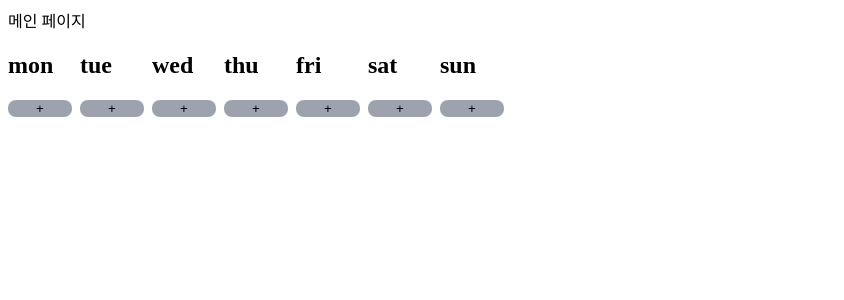
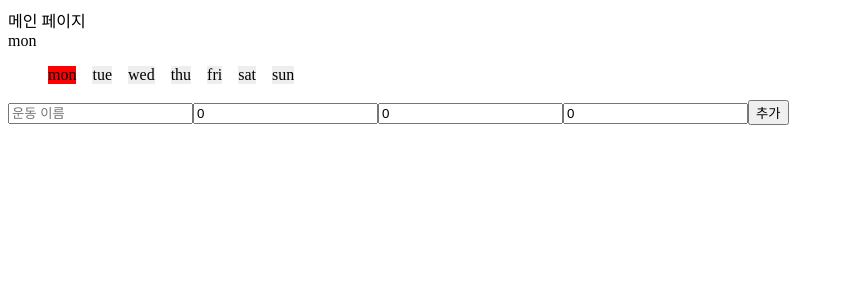
Before and after one commit to Woolegend/exetable, a Next.js app: page / in a window 1280 px wide. Shown: the top 300 px of the page, without its empty margins (0-844 px from the left). Built offline with nearby package versions, Linux system fonts and the light colour scheme.

Commit message:
feat: 데이터 URL 삽입 기능 구현

```diff
--- a/components/Column.tsx
+++ b/components/Column.tsx
@@ -1,12 +1,18 @@
-import { Day, Exercise } from "@/pages";
-import styles from "./Column.module.css";
+import { Exercise } from "@/pages";
 
-export default function Column({ day, data }: { day: Day; data: Exercise[] }) {
-  console.log(data);
+export default function Column({ exercises }: { exercises: Exercise[] }) {
   return (
-    <div className={styles[day]}>
-      <h2>{day}</h2>
-      <button className={styles.buttonAdd}>+</button>
+    <div>
+      <div>
+        {exercises.map((exercise) => (
+          <div key={exercise.id}>
+            <div>{exercise.name}</div>
+            <div>{exercise.weight}</div>
+            <div>{exercise.repeat}</div>
+            <div>{exercise.set}</div>
+          </div>
+        ))}
+      </div>
     </div>
   );
 }
--- a/pages/index.tsx
+++ b/pages/index.tsx
@@ -1,14 +1,29 @@
 import styles from "@/styles/Home.module.css";
 import Column from "@/components/Column";
-import { useEffect, useState } from "react";
+import { ChangeEvent, FormEvent, MouseEvent, useEffect, useState } from "react";
+import { useRouter } from "next/router";
 
 export type Day = "mon" | "tue" | "wed" | "thu" | "fri" | "sat" | "sun";
 
+const DAY_LIST: Day[] = ["mon", "tue", "wed", "thu", "fri", "sat", "sun"];
+
 export interface Exercise {
+  id: string;
   name: string;
   weight: number;
-  unit: "lb" | "kg";
   repeat: number;
+  set: number;
+}
+
+const DEFAULT_EXERCISE = {
+  name: "",
+  weight: 0,
+  repeat: 0,
+  set: 0,
+};
+
+function getDefaultExercise(): Exercise {
+  return { ...DEFAULT_EXERCISE, id: Date.now().toString() };
 }
 
 type Schedule = {
@@ -27,23 +42,106 @@ const DEFAULT_SCHEDULE: Schedule = {
 
 export default function Home() {
   const [schedule, setSchedule] = useState(DEFAULT_SCHEDULE);
+  const [tab, setTab] = useState<Day>("mon");
+  const router = useRouter();
+  const { a } = router.query;
+
+  const handleClickTab = (event: MouseEvent<HTMLUListElement>) => {
+    if (!(event.target instanceof HTMLElement)) return;
+    const li = event.target.closest("li");
+    if (li?.dataset.day) setTab(li.dataset.day as Day);
+  };
+
+  const handleChangeSchedule = (exercise: Exercise) => {
+    setSchedule((prev) => {
+      const copy = { ...prev, [tab]: [...prev[tab], exercise] };
+      const save = btoa(JSON.stringify(copy));
+      window.history.pushState({}, "", "?a=" + save);
+      return copy;
+    });
+  };
 
   useEffect(() => {
-    setSchedule(DEFAULT_SCHEDULE);
-  }, []);
+    if (!a) return;
+    const save = JSON.parse(atob(a as string));
+    setSchedule(save);
+  }, [a]);
 
   return (
     <div className={styles.container}>
       <div>메인 페이지</div>
+      <div>{tab}</div>
+      <ul className={styles.tabList} onClick={handleClickTab}>
+        {DAY_LIST.map((day) => {
+          const classNames =
+            day === tab ? `${styles.item} ${styles.focus}` : styles.item;
+          return (
+            <li key={day} className={classNames} data-day={day}>
+              {day}
+            </li>
+          );
+        })}
+      </ul>
       <div className={styles.table}>
-        <Column day="mon" data={schedule.mon} />
-        <Column day="tue" data={schedule.tue} />
-        <Column day="wed" data={schedule.wed} />
-        <Column day="thu" data={schedule.thu} />
-        <Column day="fri" data={schedule.fri} />
-        <Column day="sat" data={schedule.sat} />
-        <Column day="sun" data={schedule.sun} />
+        <Column exercises={schedule[tab]} />
       </div>
+      <AddExerciseForm onSubmit={handleChangeSchedule} />
     </div>
   );
 }
+
+function AddExerciseForm({
+  onSubmit,
+}: {
+  onSubmit: (exercise: Exercise) => void;
+}) {
+  const [exercise, setExercise] = useState<Exercise>(getDefaultExercise);
+
+  const handleChangeInput = (event: ChangeEvent<HTMLInputElement>) => {
+    const name: string = event.target.name;
+    const value = event.target.value;
+    const _value = typeof value === "string" ? value.trim() : value;
+    setExercise((prev) => ({ ...prev, [name]: _value }));
+  };
+
+  const handleSubmitForm = (event: FormEvent<HTMLFormElement>) => {
+    event.preventDefault();
+    onSubmit(exercise);
+    setExercise(getDefaultExercise);
+  };
+
+  return (
+    <form onSubmit={handleSubmitForm}>
+      <input
+        name="name"
+        type="text"
+        onChange={handleChangeInput}
+        placeholder="운동 이름"
+        value={exercise.name}
+        required
+      />
+      <input
+        name="weight"
+        type="text"
+        onChange={handleChangeInput}
+        placeholder="무게 *kg"
+        value={exercise.weight}
+      />
+      <input
+        name="repeat"
+        type="text"
+        onChange={handleChangeInput}
+        placeholder="반복 횟수"
+        value={exercise.repeat}
+      />
+      <input
+        name="set"
+        type="text"
+        onChange={handleChangeInput}
+        placeholder="세트 수"
+        value={exercise.set}
+      />
+      <button type="submit">추가</button>
+    </form>
+  );
+}
--- a/styles/Home.module.css
+++ b/styles/Home.module.css
@@ -2,3 +2,17 @@
   display: flex;
   gap: 8px;
 }
+
+.tabList {
+  list-style: none;
+  display: flex;
+  gap: 16px;
+}
+
+.tabList .item {
+  background-color: #eee;
+}
+
+.tabList .item.focus {
+  background-color: red;
+}
```
